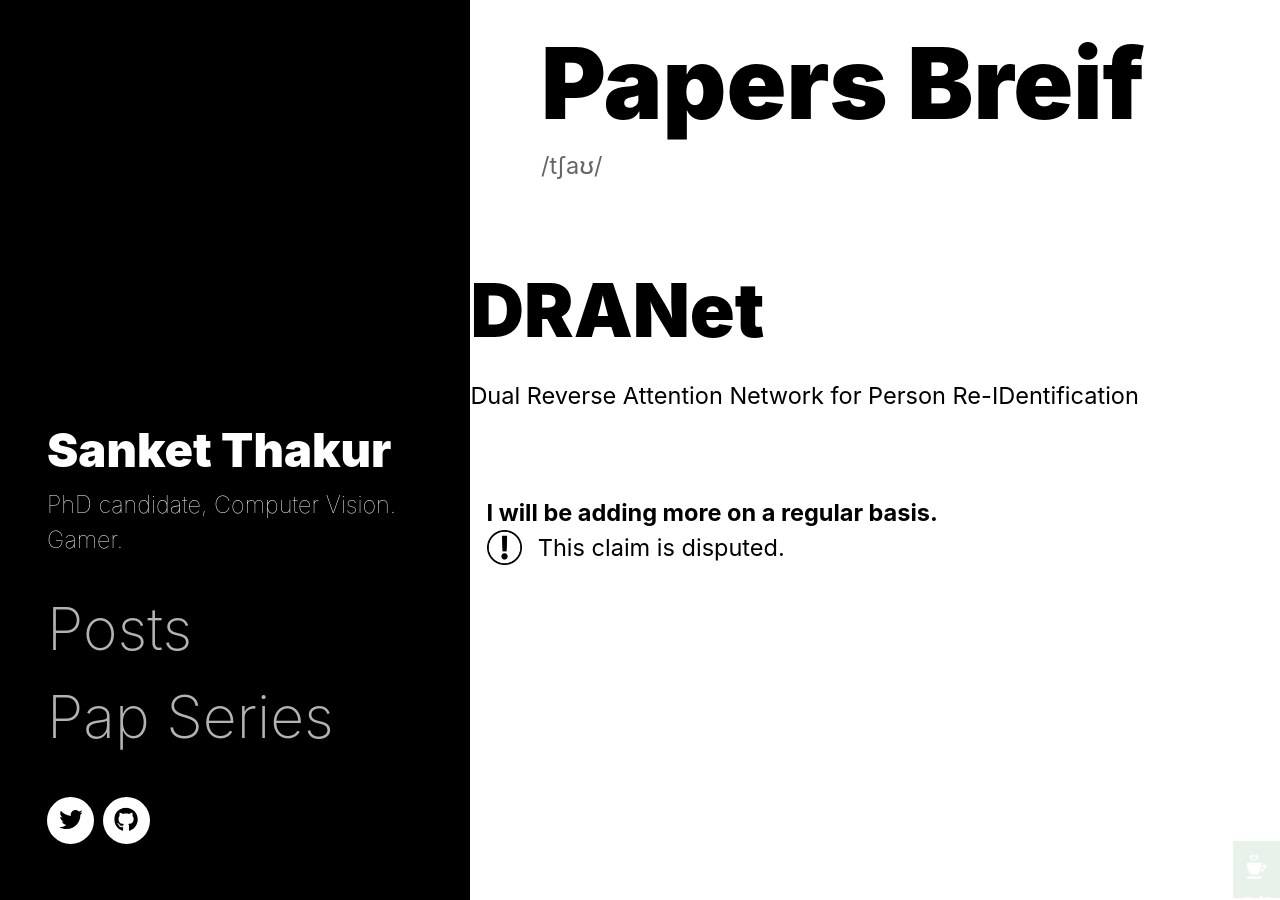
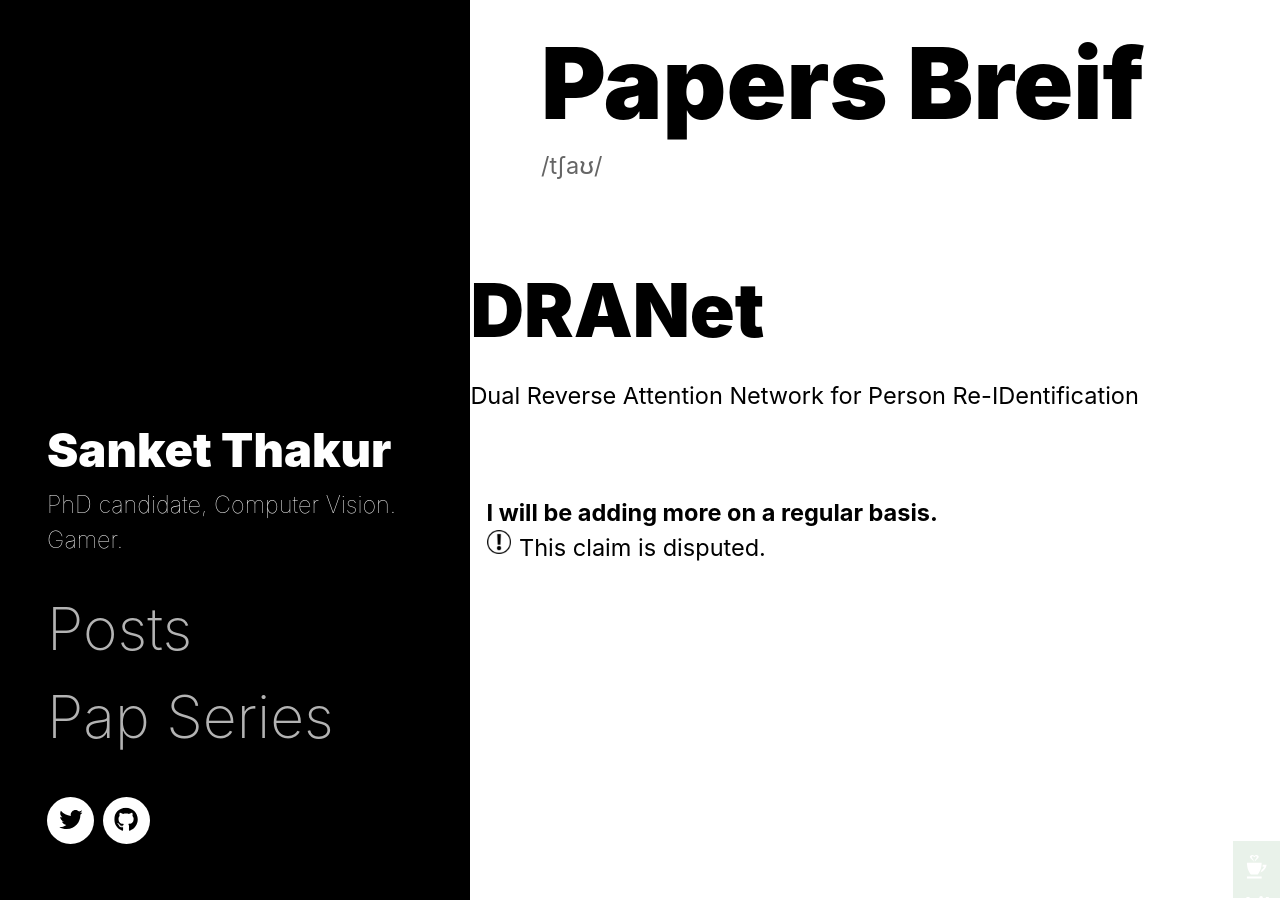
Before and after one commit to sanketsans/sanketsans.github.io, a Jekyll site: the page built from projects/index.html, in a window 1280 px wide. Built offline with Jekyll 4.4.1, drawn with Linux system fonts in a browser that asks for light colours.

Commit message:
adjusted disputed icon

```diff
--- a/projects/index.html
+++ b/projects/index.html
@@ -45,8 +45,8 @@ description:
 
 	<div style="margin-top:10%">
 			<p style="margin-top:5%; margin-left:2%" ><b>I will be adding more on a regular basis. </b></p>
-			<div style="float:left; margin-left:2%;"><img src="/img/claim_sign.png" alt="claim_sign" width="35" height="35" ></div>
-			<div style="float:left; margin-left:2%">This claim is disputed.</div>
+			<div style="float:left; margin-left:2%; width:3%; height:3%"><img src="/img/claim_sign.png" alt="claim_sign" ></div>
+			<div style="float:left; margin-left:1%">This claim is disputed.</div>
 			<div style="clear: left;"/>
 	</div>
 
```
Also changed, not shown: _pages/about.md (+2 -2 lines), 6 other files.
